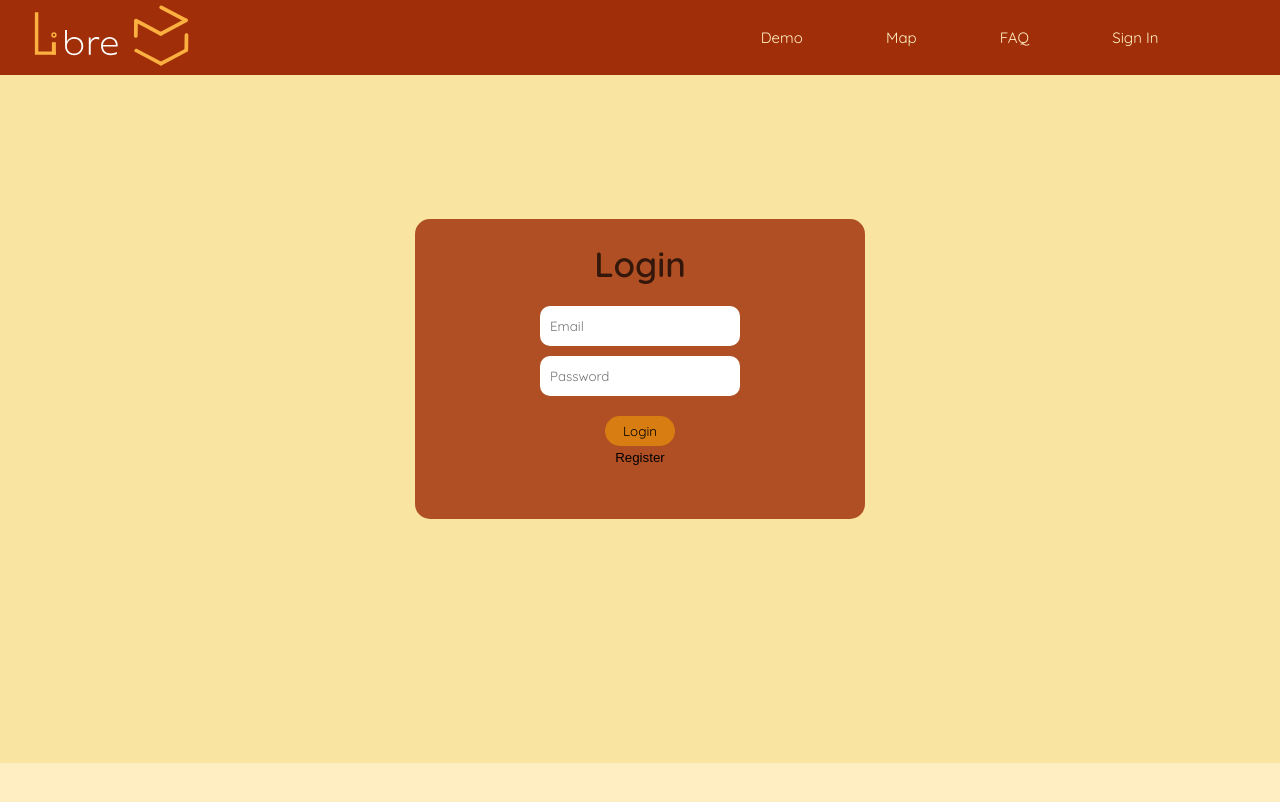
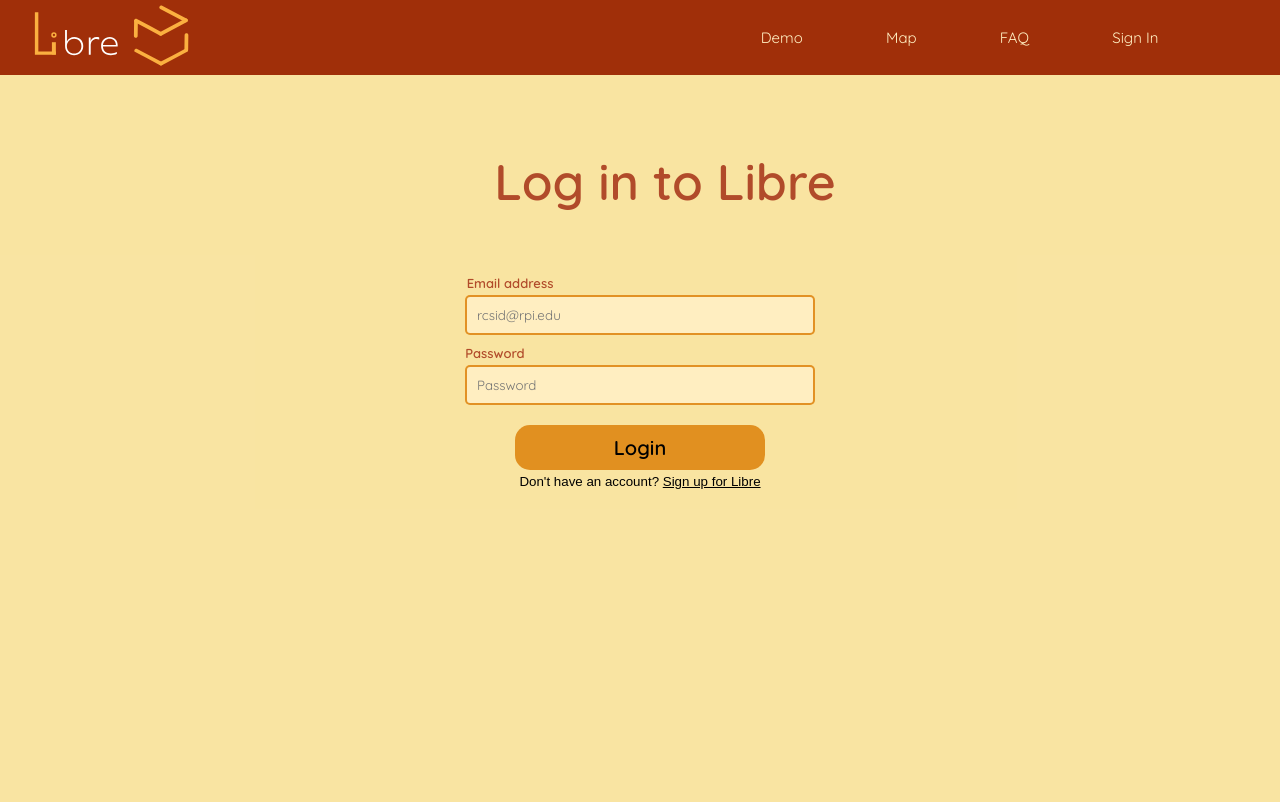
Before and after one commit to BillyMerchan/Libre, a React (Create React App) app in the folder Libre-Server/frontend/: page /signIn in a window 1280 px wide. Shown: the top 802 px of the page. Built offline with nearby package versions, Linux system fonts and the light colour scheme.

Commit message:
changing stylings of registration and sign in

```diff
--- a/Libre-Server/frontend/src/routes/SignIn/SignIn.scss
+++ b/Libre-Server/frontend/src/routes/SignIn/SignIn.scss
@@ -1,10 +1,11 @@
 $fg-main: #ffffff;
 $bg-main: #FFEEC1;
 $bg-alt:  #B14B2A;
+$button-main: rgba(222, 132, 14, 0.876);
 
 .sign {
     background-color: rgba(248, 227, 157, 0.876);
-    height: 86vh;
+    height: 100vh;
     width: 100%;
     padding: 10px;
     display: flex;
@@ -14,11 +15,9 @@
 }
 
 .Loginn {
-    background-color:  rgba(160, 47, 9, 0.818);
     margin-top: -100px;
     width: 450px;
     height: 300px;
-    justify-content: center;
     text-align: center;
     font-family: 'Quicksand';
     border-radius: 15px;
@@ -31,23 +30,17 @@
 }
 
 
-.Loginn > h1 {
-    text-align: center;
-    align-items: center;
-    color: rgb(0, 0, 0);
-    opacity: 70%;
-    font-size: 35px;
-}
 
 .InputL {
-    width: 200px;
-    height: 40px;
-    border-radius: 10px;
-    border-style: none;
-    padding: 10px;
-    margin-bottom: 10px;
-    font-family: 'Quicksand';
-
+  width: 350px;
+  height: 40px;
+  border-radius: 5px;
+  border-style: none;
+  padding: 10px;
+  margin-bottom: 10px;
+  font-family: 'Quicksand';
+  background-color: $bg-main;
+  border: 2px solid $button-main;
 }
 
 .Outer {
@@ -64,7 +57,7 @@
     border-radius: 5px;
     color: white;
     padding: 14px 28px;
-    font-size: 16px;
+    font-size: 20px;
     font-family: Libre Baskerville;
     cursor: pointer;
     text-align: center;
@@ -73,16 +66,27 @@
 
  .buttL {
     border-radius: 15px;
-    width: 70px;
-    height: 30px;
+    width: 250px;
+    height: 45px;
     margin-top: 10px;
+    font-size: 20px;
     background-color:  rgba(222, 132, 14, 0.876);
     font-family: 'Quicksand';
     border-style: none;
+    font-weight: 800;
  }
 
 .buttL:hover, .buttL:active {
   transition: 0.5;
+}
+
+.prompt {
+  position: absolute;
+  color: $bg-alt;
+  margin-top: 150px;
+  font-size: 50px;
+  width: 500px;
+  top: 0;
 }
 
 .buttSwitch {
--- a/Libre-Server/frontend/src/routes/SignIn/SignIn.tsx
+++ b/Libre-Server/frontend/src/routes/SignIn/SignIn.tsx
@@ -41,15 +41,17 @@
       <NavBar></NavBar>
       <div className="sign">
         <div className="Loginn">
-          <h1>Login</h1>
+          <h1 className = "prompt">Log in to Libre</h1>
           <form onSubmit={loginUser}>
+            <h2 className = "inpLable">Email address</h2>
             <input className="InputL"
               value={email}
               onChange={(e) => setEmail(e.target.value)}
               type="email"
-              placeholder="Email"
+              placeholder="rcsid@rpi.edu"
             />
             <br />
+            <h2 className = "inpLableP">Password</h2>
             <input className="InputL"
               value={password}
               onChange={(e) => setPassword(e.target.value)}
@@ -59,7 +61,7 @@
             <br />
             <input className="buttL" type="submit" value="Login" />
           </form>
-          <button className="buttSwitch" onClick={() => navigate("/register")}>Register</button>
+          <button className="buttSwitch" onClick={() => navigate("/register")}>Don't have an account? <u>Sign up for Libre</u></button>
         </div>
       </div>
     </div>
```
